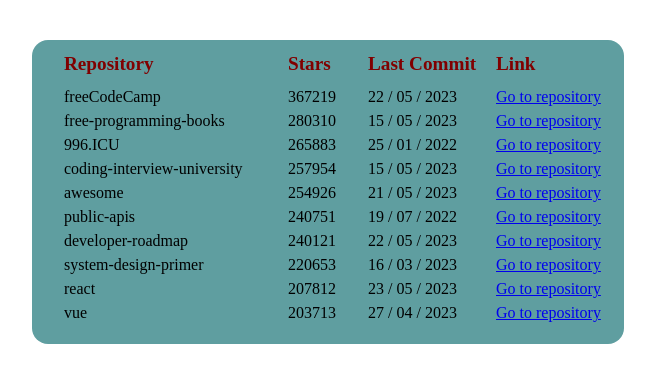
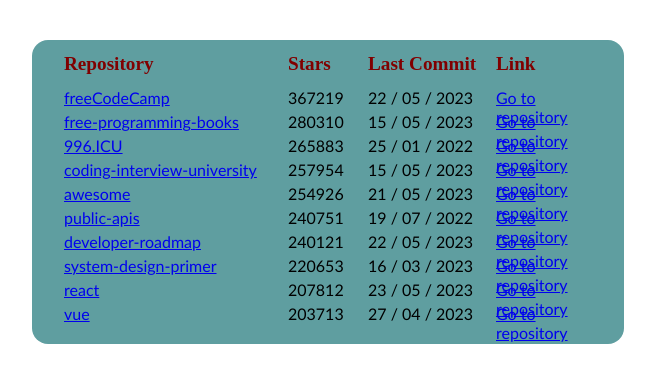
Before and after one commit to uchenick55/github-repository-search, a React (Create React App) app: page / in a window 1280 px wide. Shown: the top 382 px of the page, without its empty margins (312-967 px from the left). Built offline with nearby package versions, Linux system fonts and the light colour scheme.

Commit message:
HashRouter (ghPages)

```diff
--- a/src/App.tsx
+++ b/src/App.tsx
@@ -5,6 +5,7 @@
 import {connect} from "react-redux";
 import {initialisedAppThunkCreator} from "./redux/app-reducer";
 import Preloader from "./components/common/Preloader/Preloader";
+import {HashRouter, Route, Routes} from "react-router-dom";
 
 const App: React.FC<mapStateToPropsType & mapDispatchToPropsType> = (
     {initialisedAppThunkCreator, initialisedApp}) => {
@@ -18,10 +19,11 @@
     }
 
     return <div>
-        <ErrorBoundary> {/*Общий обработчик ошибок во всем приложении*/}
-
-            <GitHubContainer/>
-        </ErrorBoundary>
+        <HashRouter> {/*BrowserRouter для продакшн, HashRouter для gh-pages*/}
+            <ErrorBoundary> {/*Общий обработчик ошибок во всем приложении*/}
+                <GitHubContainer/>
+            </ErrorBoundary>
+        </HashRouter>
     </div>
 }
 
--- a/src/components/Github/RenderRepositories.module.css
+++ b/src/components/Github/RenderRepositories.module.css
@@ -15,6 +15,7 @@
 .RepositoryItemCommon {
     position: relative;
     height: 1.5rem;
+    font-family: Calibri;
 }
 
 .PosAbs {
--- a/src/components/Github/RenderRepositories.tsx
+++ b/src/components/Github/RenderRepositories.tsx
@@ -19,7 +19,7 @@
         {MyRepositoriesData.map(m=>{
             return <RepositoryItem
                 key = {m.id} RepositoryName = {m.name} stars = {m.stargazers.totalCount}
-                LastCommit={m.defaultBranchRef.target.committedDate} Link={m.url}
+                LastCommit={m.defaultBranchRef.target.committedDate} Link={m.url} id={m.id}
             />
 
         })}
--- a/src/components/Github/RepositoryItem.tsx
+++ b/src/components/Github/RepositoryItem.tsx
@@ -1,17 +1,21 @@
 import React from "react";
 import с from "./RenderRepositories.module.css"
 import GetDate, {DataReturn2Type} from "../common/GetDate";
+import {NavLink} from "react-router-dom";
 
 type RepositoryItemType = {
     RepositoryName:string
     stars: number
     LastCommit:string
     Link: string
+    id: string
 }
-const RepositoryItem:React.FC<RepositoryItemType> = ({RepositoryName, stars, LastCommit, Link})=>{
+const RepositoryItem:React.FC<RepositoryItemType> = ({RepositoryName, stars, LastCommit, Link, id})=>{
     const LocalDate:DataReturn2Type = GetDate(LastCommit)
     return <div className={с.RepositoryItemCommon}>
-        <div className={с.RepositoryItemName + " " + с.PosRelative}>{RepositoryName}</div> {/*имя*/}
+        <NavLink to={`/${id}`}>
+            <div className={с.RepositoryItemName + " " + с.PosRelative}>{RepositoryName}</div> {/*имя*/}
+        </NavLink>
         <div className={с.RepositoryItemStars + " " + с.PosAbs} >{stars}</div> {/*количество звезд*/}
         <div className={с.RepositoryItemLastCommit+ " " + с.PosAbs}>
             {LocalDate.Day} / {LocalDate.Month} / {LocalDate.Year} </div> {/*время последнего коммита*/}
```
